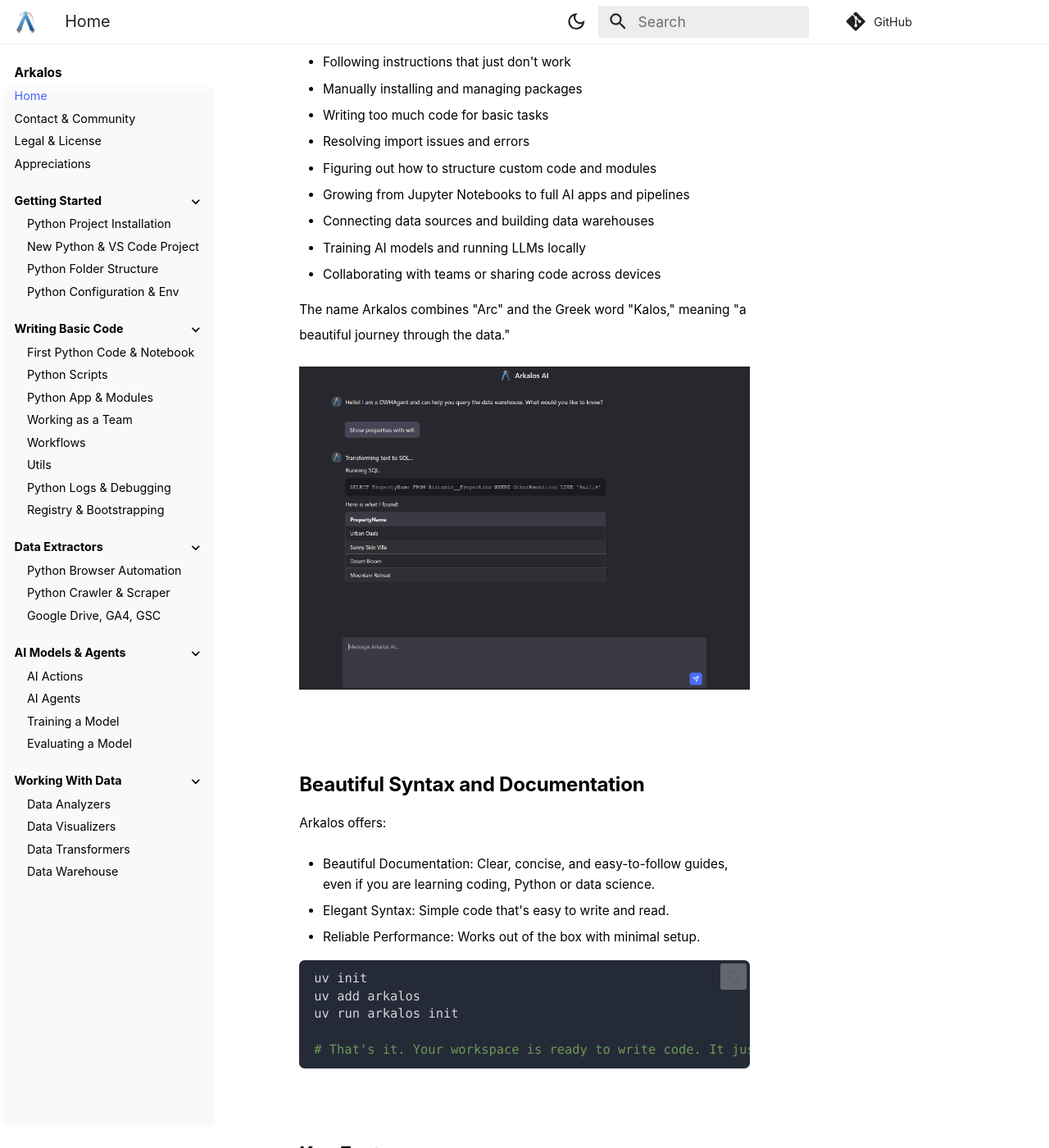
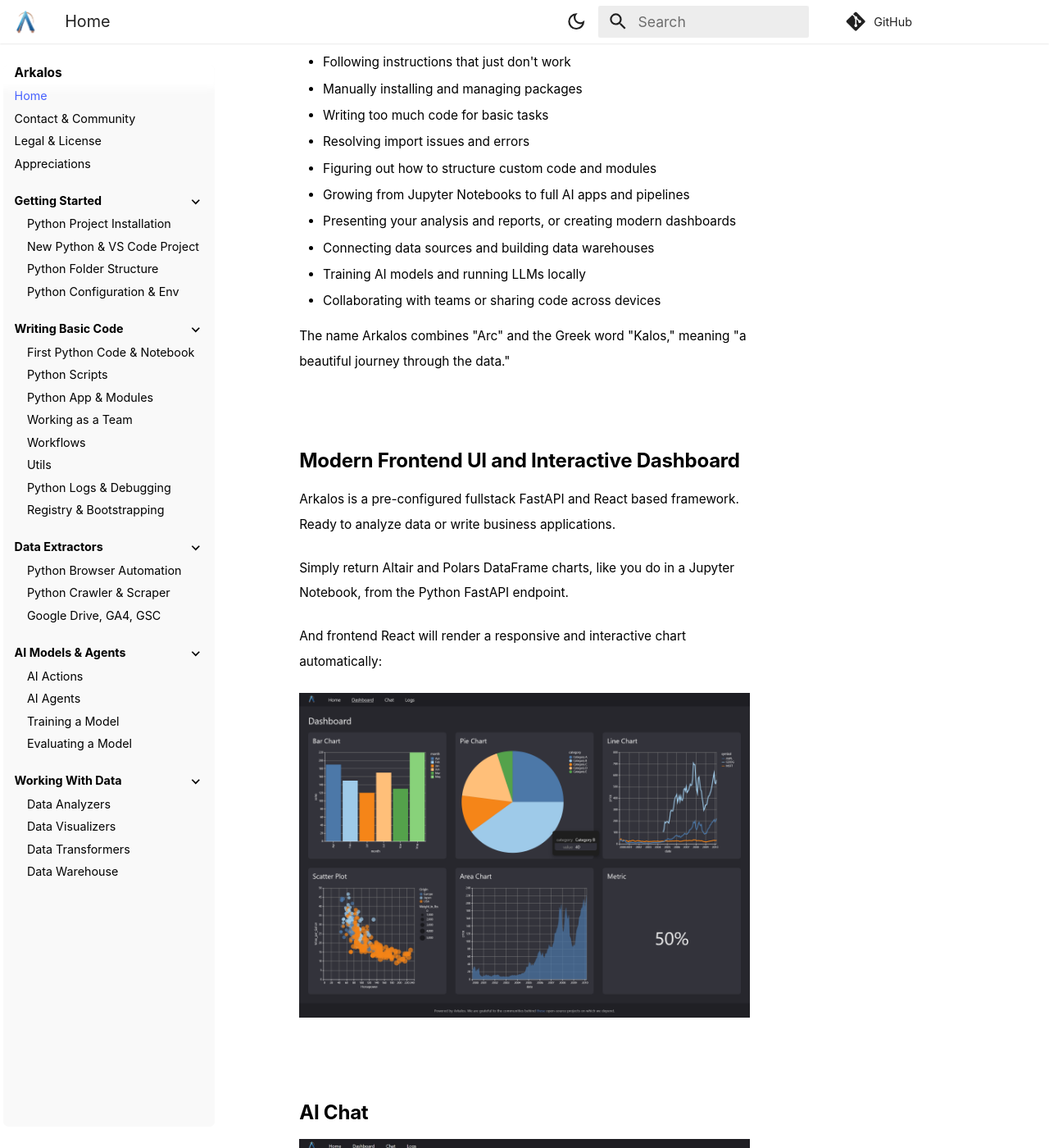
Before and after one commit to arkaloscom/arkalos-docs, an MkDocs documentation site: the page built from docs/index.md, in a window 1280 px wide and 1400 px high, scrolled down 798 px. Shown: the whole window at 82% size. Built offline with MkDocs 1.6.1 and Material for MkDocs 9.7.7, drawn with Linux system fonts in a browser that asks for light colours; some web fonts are replaced; comment, search, counter and statistics services are not loaded; some of the changed text lies outside the part shown.

Commit message:
Init 0.5.0 main page update and new images

````diff
--- a/docs/index.md
+++ b/docs/index.md
@@ -37,6 +37,7 @@
 * Resolving import issues and errors
 * Figuring out how to structure custom code and modules
 * Growing from Jupyter Notebooks to full AI apps and pipelines
+* Presenting your analysis and reports, or creating modern dashboards
 * Connecting data sources and building data warehouses
 * Training AI models and running LLMs locally
 * Collaborating with teams or sharing code across devices
@@ -44,7 +45,38 @@
 The name Arkalos combines "Arc" and the Greek word "Kalos," meaning "a beautiful journey through the data."
 
 
-<img src="/assets/img/arkalos-ai-web.png" alt="Arkalos Web UI">
+
+## Modern Frontend UI and Interactive Dashboard
+
+Arkalos is a pre-configured fullstack FastAPI and React based framework. Ready to analyze data or write business applications.
+
+Simply return Altair and Polars DataFrame charts, like you do in a Jupyter Notebook, from the Python FastAPI endpoint.
+
+And frontend React will render a responsive and interactive chart automatically:
+
+<img src="/assets/img/python-react-dashboard-arkalos.png" alt="Python & React Dashboard UI - Arkalos">
+
+
+
+## AI Chat
+
+<img src="/assets/img/python-react-ai-chat-agent-arkalos.jpeg" alt="Python & React AI Chat & Agent UI - Arkalos">
+
+
+
+## JSONL Logs
+
+Powerful logging system in JSONL format with a UI:
+
+<img src="/assets/img/python-react-logs-ui-arkalos.jpeg" alt="Python & React Logs JSONL UI - Arkalos">
+
+
+
+## Deployment-Ready
+
+Arkalos comes with the pre-configured PM2, Nginx and GitHub Action scripts.
+
+Simply deploy your Python projects with `git push`.
 
 
 
@@ -61,6 +93,13 @@
 uv init
 uv add arkalos
 uv run arkalos init
+
+cd frontend
+npm install
+npm run build
+cd ..
+
+uv run arkalos serve
 
 # That's it. Your workspace is ready to write code. It just works!
 ```
--- a/mkdocs.yml
+++ b/mkdocs.yml
@@ -88,6 +88,7 @@
     - New Python & VS Code Project: docs/new-project.md
     - Python Folder Structure: docs/structure.md
     - Python Configuration & Env: docs/configuration.md
+    # - Deploy Python Scripts & App: docs/deployment.md
   - Writing Basic Code:
     - First Python Code & Notebook: docs/notebooks.md
     - Python Scripts: docs/scripts.md
````
Also changed, not shown: docs/assets/img/python-react-ai-chat-agent-arkalos.jpeg (added), docs/assets/img/python-react-dashboard-arkalos.png (added), docs/assets/img/python-react-logs-ui-arkalos.jpeg (added).
